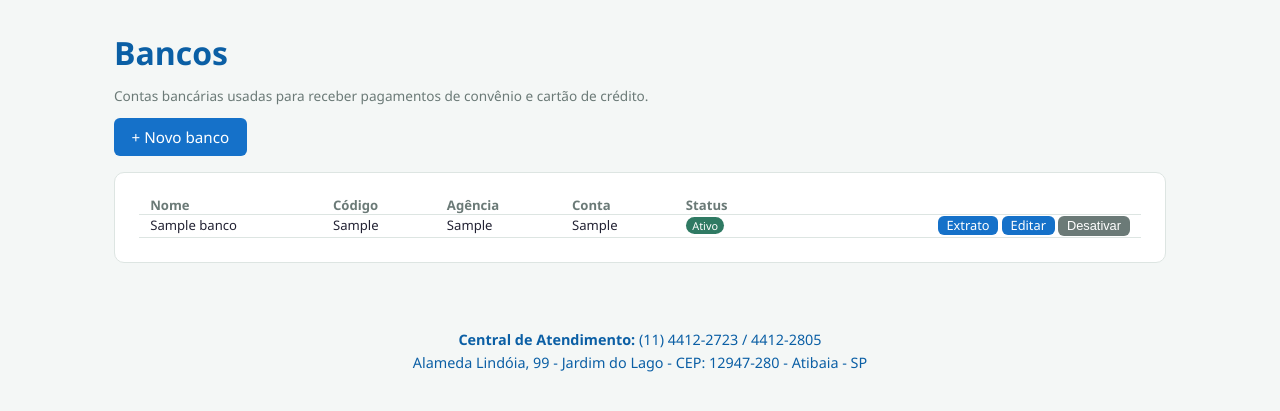
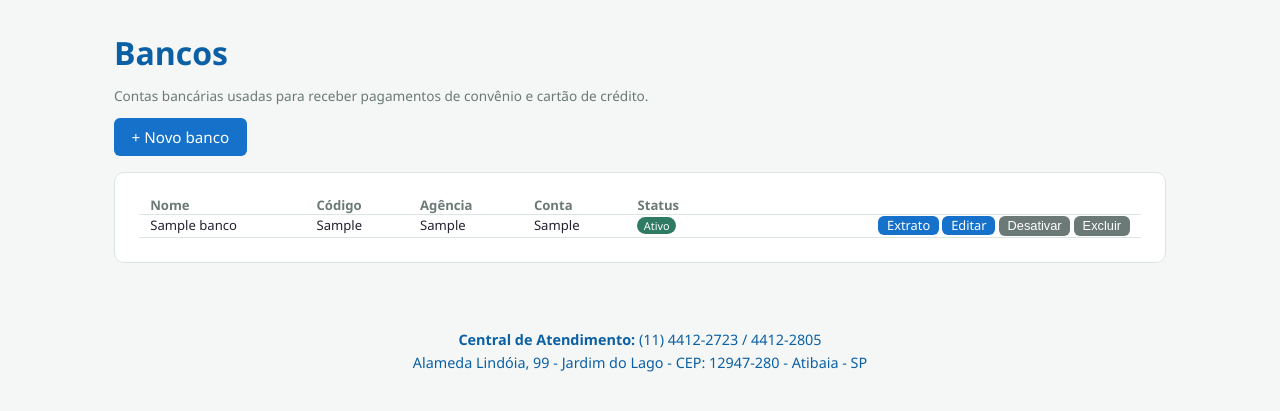
Before and after one commit to dalvino2012-beep/CLINICAFISIONEURO, a Flask app: page /bancos in a window 1280 px wide. Shown: the part 143-554 px from the top of the page. Run offline with Flask 3, Linux system fonts and the light colour scheme; the visitor is signed in with stand-in values (Sample User, id 1); data comes from the database, SQL or seed files in the repository; tables that the repository leaves empty hold one stand-in row (values such as "Sample post"); data that the repository does not hold is empty.

Commit message:
Corrige lancamento indo para banco inativo e adiciona exclusao de banco
A busca por codigo do banco no lancamento de Contas a Receber nao
filtrava por ativo=1, entao um banco inativo duplicado podia ser
escolhido em vez do ativo. Agora so considera bancos ativos.
Tambem adiciona exclusao definitiva de banco (so permitida se nao
houver nenhum lancamento vinculado a ele), para limpar cadastros
duplicados/errados como o que causou esse bug.

Co-Authored-By: Claude Sonnet 5 <noreply@anthropic.com>
Claude-Session: https://claude.ai/code/session_01LLXLJ7dPA2AgArvCthDcbc

```diff
--- a/app.py
+++ b/app.py
@@ -2254,7 +2254,7 @@ def contas_receber_lancar(conta_id):
         db.close()
         flash("Informe a data do recebimento e o código do banco para lançar.", "error")
         return redirect(url_for(info["endpoint_lista"]))
-    banco = db.execute("SELECT * FROM bancos WHERE codigo = ?", (banco_codigo,)).fetchone()
+    banco = db.execute("SELECT * FROM bancos WHERE codigo = ? AND ativo = 1", (banco_codigo,)).fetchone()
     if banco is None:
         db.close()
         flash(f"Não existe banco cadastrado com o código {banco_codigo}.", "error")
@@ -2579,6 +2579,22 @@ def bancos_alternar_status(banco_id):
     return redirect(url_for("bancos_lista"))
 
 
+@app.route("/bancos/<int:banco_id>/excluir", methods=["POST"])
+@admin_required
+def bancos_excluir(banco_id):
+    db = get_db()
+    em_uso = db.execute("SELECT COUNT(*) c FROM caixa_entradas WHERE banco_id = ?", (banco_id,)).fetchone()["c"]
+    if em_uso:
+        db.close()
+        flash("Este banco já tem lançamentos vinculados e não pode ser excluído — desative-o em vez disso.", "error")
+        return redirect(url_for("bancos_lista"))
+    db.execute("DELETE FROM bancos WHERE id = ?", (banco_id,))
+    db.commit()
+    db.close()
+    flash("Banco excluído.", "success")
+    return redirect(url_for("bancos_lista"))
+
+
 @app.route("/bancos/<int:banco_id>/extrato")
 @caixa_required
 def bancos_extrato(banco_id):
--- a/templates/bancos_lista.html
+++ b/templates/bancos_lista.html
@@ -30,6 +30,10 @@
           <form style="display:inline" method="post" action="{{ url_for('bancos_alternar_status', banco_id=b.id) }}">
             <button class="btn btn-small btn-secondary" type="submit">{{ 'Desativar' if b.ativo else 'Ativar' }}</button>
           </form>
+          <form style="display:inline" method="post" action="{{ url_for('bancos_excluir', banco_id=b.id) }}"
+                onsubmit="return confirm('Excluir este banco definitivamente? Só é possível se não houver lançamentos vinculados a ele.');">
+            <button class="btn btn-small btn-secondary" type="submit">Excluir</button>
+          </form>
           {% endif %}
         </td>
       </tr>
```
